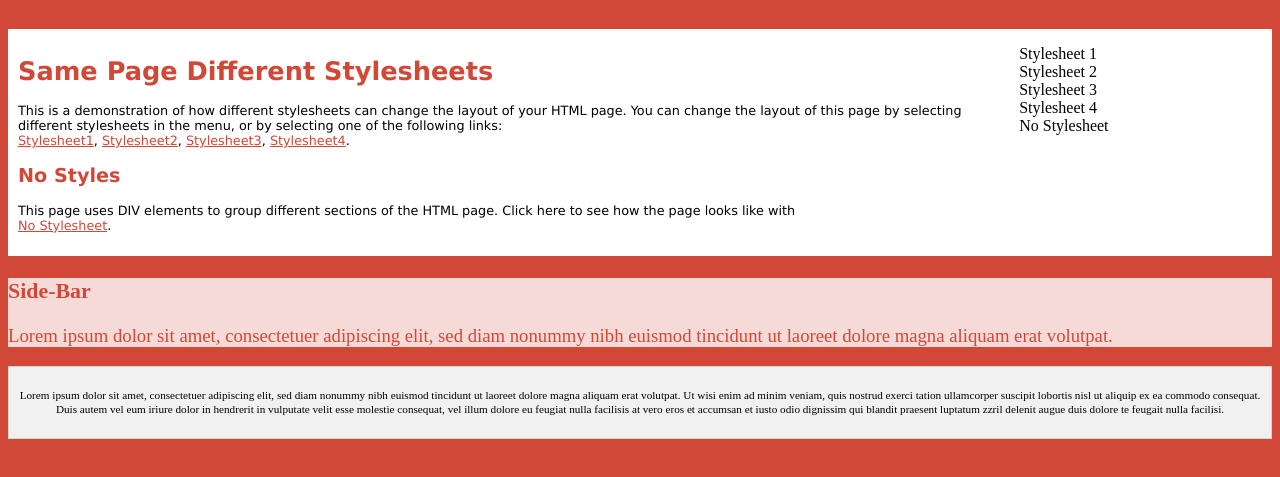
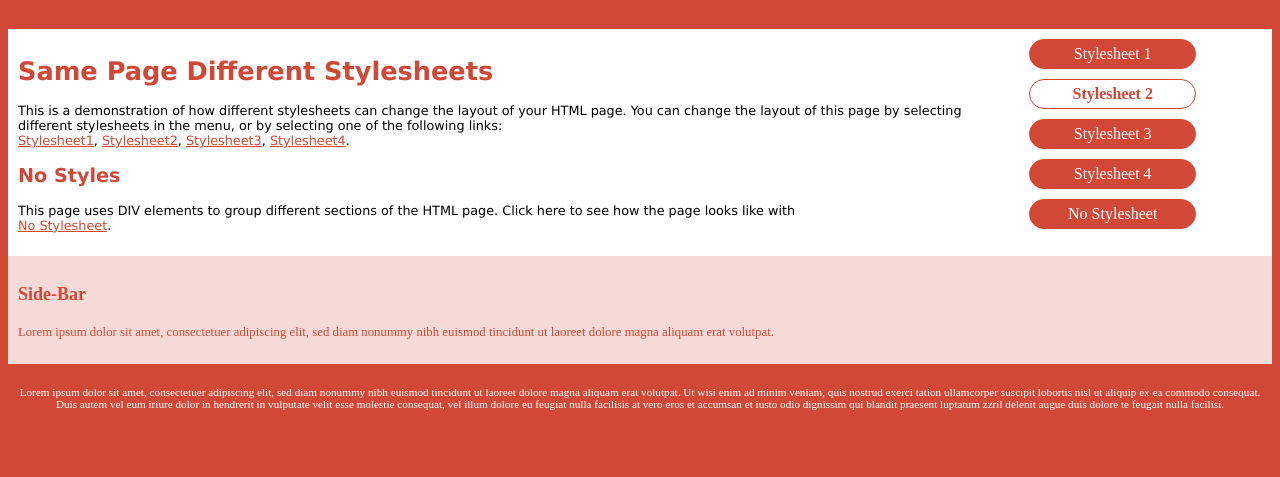
Before and after one commit to 2024OSS/1-panbi7, a plain HTML site: page style2.html in a window 1280 px wide. Shown: the part 189-666 px from the top of the page. Drawn offline with Linux system fonts and the light colour scheme.

Commit message:
add style2

```diff
--- a/style2.html
+++ b/style2.html
@@ -24,6 +24,7 @@
             width: 20%;
             height: 100%;
             float: right;
+            margin-top: 0%;
         }
 
         #main {
@@ -36,22 +37,17 @@
 
         #sidebar {
             background-color: #F6DAD7;
-            display: block;
-            font-size: 1.17em;
-            margin-block-start: 1em;
-            margin-block-end: 1em;
-            margin-inline-start: 0px;
-            margin-inline-end: 0px;
-            unicode-bidi: isolate;
+            margin: 0px;
+            padding: 10px;
+            font-size: 80%;
+            line-height: 20px;
         }
 
         #bottom {
-            border: 1px solid #d4d4d4;
-            background-color: #f1f1f1;
             text-align: center;
             padding: 10px;
             font-size: 70%;
-            line-height: 14px;
+            color: #ffffff;
         }
 
         #mainmenulist {
@@ -60,6 +56,38 @@
 
         .red {
             color: #d14836;
+        }
+
+        .menuitem {
+            width: 155px;
+            background-color: #d14836;
+            border: 1px solid #d14836;
+            border-radius: 40px;
+            color: #ffffff;
+            list-style-type: none;
+            margin: 10px;
+            padding: 5px;
+            text-align: center;
+            cursor: pointer;
+        }
+
+        .menuitemnow {
+            width: 155px;
+            border: 1px solid #d14836;
+            border-radius: 40px;
+            list-style-type: none;
+            margin: 10px;
+            padding: 5px;
+            text-align: center;
+            cursor: pointer;
+            color: #d14836;
+            font-weight: bold;
+        }
+
+        h3 {
+            font-size: large;
+            font: Verdana;
+            font-weight: bold;
         }
     </style>
 </head>
@@ -73,8 +101,8 @@
         </div>
         <div id=mainmenulist>
             <ul id="menulist">
-                <li class="menuitem now" onclick="window.location.href='style1.html'">Stylesheet 1</li>
-                <li class="menuitem" onclick="window.location.href='style2.html'">Stylesheet 2</li>
+                <li class="menuitem" onclick="window.location.href='style1.html'">Stylesheet 1</li>
+                <li class="menuitemnow" onclick="window.location.href='style2.html'">Stylesheet 2</li>
                 <li class="menuitem" onclick="window.location.href='style3.html'">Stylesheet 3</li>
                 <li class="menuitem" onclick="window.location.href='style4.html'">Stylesheet 4</li>
                 <li class="menuitem" onclick="window.location.href='style5.html'">No Stylesheet</li>
```
